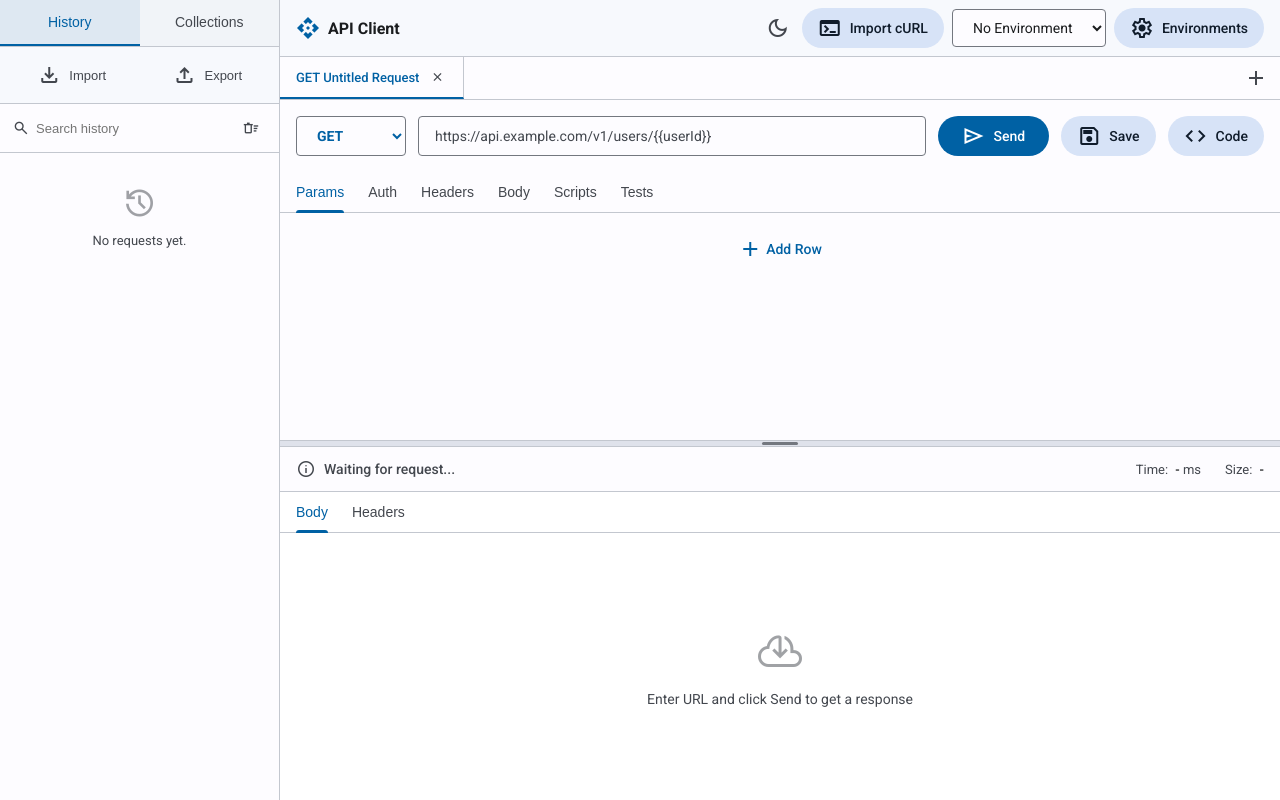
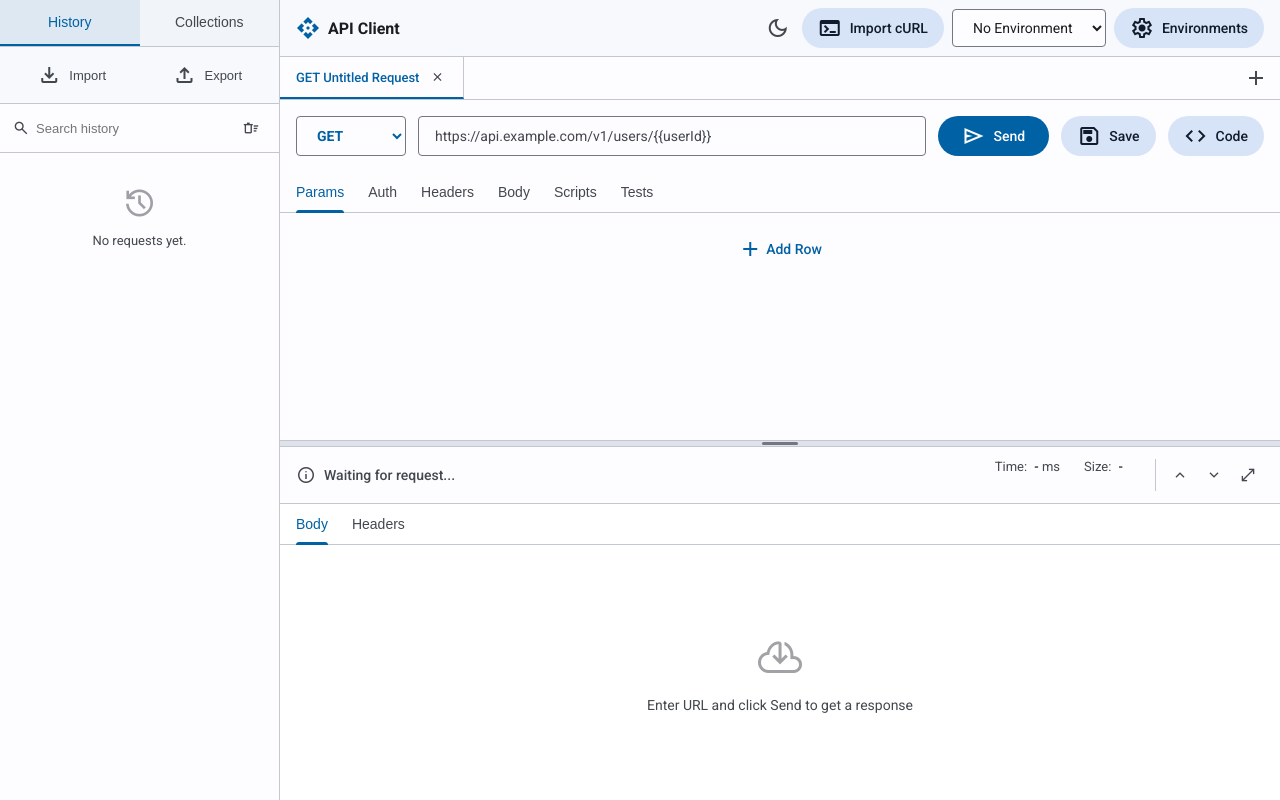
Before and after one commit to Open-Source-BD/next-postman, a Next.js app: page / in a window 1280 px wide. Built offline with nearby package versions, Linux system fonts and the light colour scheme.

Commit message:
feat(api-client): add response modal and enhance ResponsePane with expand/collapse functionality

```diff
--- a/src/app/globals.css
+++ b/src/app/globals.css
@@ -793,6 +793,36 @@ body {
 .pane-resizer:hover .pane-resizer-grip {
   background-color: var(--md-sys-color-on-primary);
 }
+.response-view-actions {
+  display: flex;
+  align-items: center;
+  gap: 2px;
+  margin-left: 8px;
+  border-left: 1px solid var(--md-sys-color-outline-variant);
+  padding-left: 8px;
+}
+.md-modal.response-modal {
+  width: 96vw;
+  max-width: 1600px;
+  height: 90vh;
+  min-width: 480px;
+  min-height: 320px;
+  max-height: 96vh;
+  display: flex;
+  flex-direction: column;
+  resize: both;
+  overflow: hidden;
+}
+.response-modal-body {
+  flex: 1;
+  min-height: 0;
+  display: flex;
+  overflow: hidden;
+}
+.response-modal-body > .response-pane {
+  flex: 1;
+  min-height: 0;
+}
 .request-pane {
   display: flex;
   flex-direction: column;
--- a/src/features/api-client/ApiClient.tsx
+++ b/src/features/api-client/ApiClient.tsx
@@ -17,6 +17,7 @@ import { CodeModal } from './components/modals/CodeModal';
 import { MoveToModal } from './components/modals/MoveToModal';
 import { CurlModal } from './components/modals/CurlModal';
 import { CloseTabModal } from './components/modals/CloseTabModal';
+import { ResponseModal } from './components/modals/ResponseModal';
 
 export function ApiClient() {
   usePersistence();
@@ -37,6 +38,10 @@ export function ApiClient() {
     const next = Math.max(120, Math.min(clientY - top, total - 160));
     setRequestHeight(next);
   };
+  // Expand response → request small. Collapse response → request large.
+  const expandResponse = () => setRequestHeight(140);
+  const collapseResponse = () =>
+    setRequestHeight(Math.max(140, (splitRef.current?.clientHeight ?? 600) - 120));
 
   const triggerImport = () => fileInputRef.current?.click();
   const onExport = () => {
@@ -76,7 +81,7 @@ export function ApiClient() {
             <RequestPane send={send} />
           </div>
           <PaneResizer onDrag={resizeRequestPane} />
-          <ResponsePane />
+          <ResponsePane onExpand={expandResponse} onCollapse={collapseResponse} />
         </div>
       </main>
 
@@ -94,6 +99,7 @@ export function ApiClient() {
       <MoveToModal />
       <CurlModal />
       <CloseTabModal />
+      <ResponseModal />
     </div>
   );
 }
--- a/src/features/api-client/components/ResponsePane.tsx
+++ b/src/features/api-client/components/ResponsePane.tsx
@@ -8,9 +8,17 @@ import { parseSetCookie } from '../lib/cookies';
 import { CodeView } from './CodeView';
 import { JsonTree } from './JsonTree';
 
-export function ResponsePane() {
+interface ResponsePaneProps {
+  onExpand?: () => void;
+  onCollapse?: () => void;
+  /** Rendered inside the response modal — hides the expand/collapse/open controls. */
+  inModal?: boolean;
+}
+
+export function ResponsePane({ onExpand, onCollapse, inModal }: ResponsePaneProps) {
   const tab = useApiStore(selectActiveTab);
   const updateActiveTab = useApiStore((s) => s.updateActiveTab);
+  const setResponseModalOpen = useApiStore((s) => s.setResponseModalOpen);
   const res = tab.response;
   const [typeLang, setTypeLang] = useState<TypeLang>('typescript');
   const [bodyView, setBodyView] = useState<'pretty' | 'raw'>('pretty');
@@ -66,6 +74,19 @@ export function ResponsePane() {
           <div>
             Size: <span className="value">{res ? formatSize(res.size) : '-'}</span>
           </div>
+          {!inModal && (
+            <div className="response-view-actions">
+              <button className="md-icon-btn-small" onClick={onExpand} title="Expand response">
+                <span className="material-symbols-outlined" style={{ fontSize: '18px' }}>expand_less</span>
+              </button>
+              <button className="md-icon-btn-small" onClick={onCollapse} title="Collapse response">
+                <span className="material-symbols-outlined" style={{ fontSize: '18px' }}>expand_more</span>
+              </button>
+              <button className="md-icon-btn-small" onClick={() => setResponseModalOpen(true)} title="Open in modal" disabled={!res}>
+                <span className="material-symbols-outlined" style={{ fontSize: '18px' }}>open_in_full</span>
+              </button>
+            </div>
+          )}
         </div>
       </div>
 
--- /dev/null
+++ b/src/features/api-client/components/modals/ResponseModal.tsx
@@ -0,0 +1,30 @@
+'use client';
+import { useApiStore } from '../../store/useApiStore';
+import { ResponsePane } from '../ResponsePane';
+
+export function ResponseModal() {
+  const isOpen = useApiStore((s) => s.isResponseModalOpen);
+  const setOpen = useApiStore((s) => s.setResponseModalOpen);
+  if (!isOpen) return null;
+
+  return (
+    <div
+      className="md-modal-overlay"
+      onClick={(e) => {
+        if (e.target === e.currentTarget) setOpen(false);
+      }}
+    >
+      <div className="md-modal response-modal">
+        <div className="md-modal-header">
+          <h3>Response</h3>
+          <button className="md-icon-btn-small" onClick={() => setOpen(false)} title="Close">
+            <span className="material-symbols-outlined">close</span>
+          </button>
+        </div>
+        <div className="response-modal-body">
+          <ResponsePane inModal />
+        </div>
+      </div>
+    </div>
+  );
+}
--- a/src/features/api-client/store/useApiStore.ts
+++ b/src/features/api-client/store/useApiStore.ts
@@ -80,6 +80,7 @@ interface ApiState {
   isCodeModalOpen: boolean;
   isMoveModalOpen: boolean;
   isCurlModalOpen: boolean;
+  isResponseModalOpen: boolean;
   /** Tab pending close-confirm (dirty). null = no modal. */
   closingTabId: string | null;
   moveNodeId: string | null;
@@ -160,6 +161,7 @@ interface ApiState {
   setIsLoading: (v: boolean) => void;
   setEnvModalOpen: (v: boolean) => void;
   setCurlModalOpen: (v: boolean) => void;
+  setResponseModalOpen: (v: boolean) => void;
   setSaveModalOpen: (v: boolean) => void;
   setCodeModalOpen: (v: boolean) => void;
   setCodeLang: (v: CodeLang) => void;
@@ -189,6 +191,7 @@ export const useApiStore = create<ApiState>((set, get) => ({
   isCodeModalOpen: false,
   isMoveModalOpen: false,
   isCurlModalOpen: false,
+  isResponseModalOpen: false,
   closingTabId: null,
   moveNodeId: null,
   pendingSave: null,
@@ -481,6 +484,7 @@ export const useApiStore = create<ApiState>((set, get) => ({
   setIsLoading: (isLoading) => set({ isLoading }),
   setEnvModalOpen: (isEnvModalOpen) => set({ isEnvModalOpen }),
   setCurlModalOpen: (isCurlModalOpen) => set({ isCurlModalOpen }),
+  setResponseModalOpen: (isResponseModalOpen) => set({ isResponseModalOpen }),
   setSaveModalOpen: (isSaveModalOpen) => set({ isSaveModalOpen }),
   setCodeModalOpen: (isCodeModalOpen) => set({ isCodeModalOpen }),
   setCodeLang: (codeLang) => set({ codeLang }),
```
